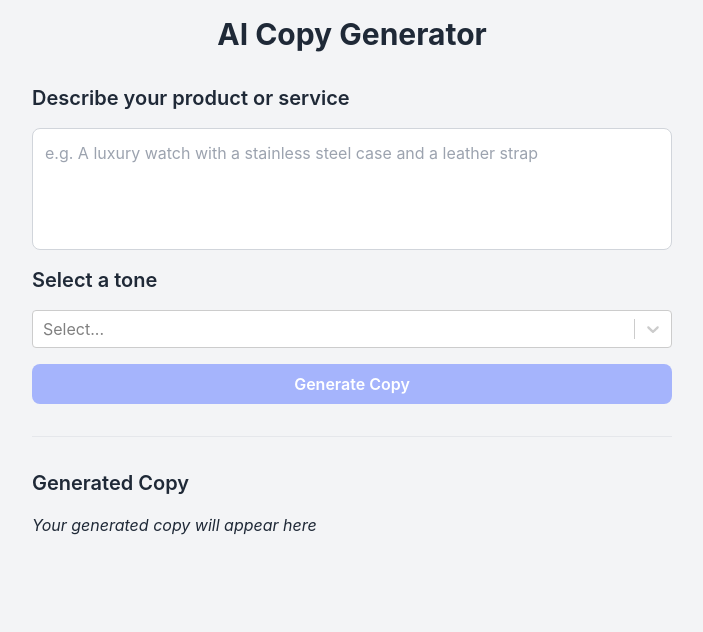
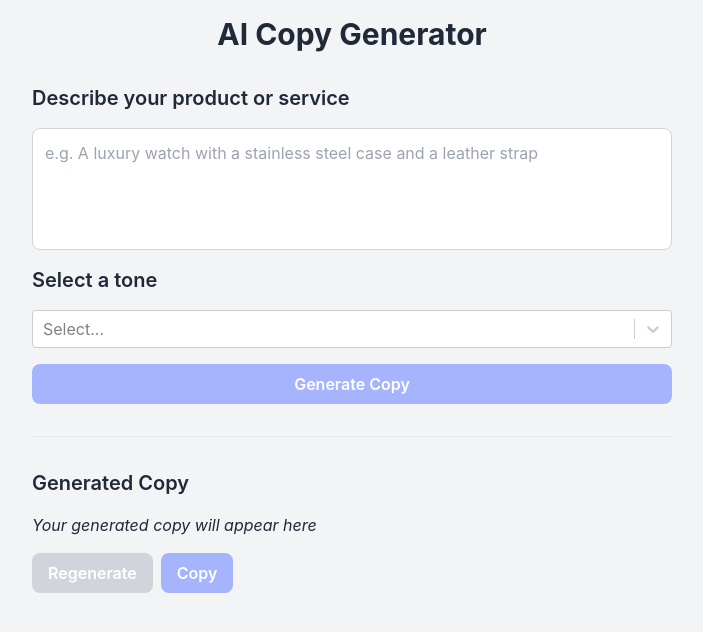
Before and after one commit to bryanguillen/ai-copy-generator, a Next.js app: page / in a window 1280 px wide. Shown: the top 632 px of the page, without its empty margins (288-991 px from the left). Built offline with nearby package versions, Linux system fonts and the light colour scheme.

Commit message:
Add support for copying and regenerating the output

```diff
--- a/src/app/page.tsx
+++ b/src/app/page.tsx
@@ -14,7 +14,6 @@ export default function Home() {
     setLoading(true);
     try {
       const copy = await getGeneratedCopy(input, selectedTone?.value || '');
-      console.log('copy', copy);
       setGeneratedCopy(copy || '');
     } catch (error) {
       console.error('Error generating copy:', error);
@@ -54,7 +53,7 @@ export default function Home() {
         </Button>
       </div>
 
-      <hr/>
+      <hr />
 
       <div className="flex flex-col gap-4">
         <h2 className="text-xl font-semibold">Generated Copy</h2>
@@ -62,6 +61,21 @@ export default function Home() {
         {!generatedCopy && (
           <p className="italic">Your generated copy will appear here</p>
         )}
+        <div className="flex gap-2">
+          <Button
+            onClick={() => onSubmit()}
+            variant="secondary"
+            disabled={loading || !generatedCopy}
+          >
+            Regenerate
+          </Button>
+          <Button
+            onClick={() => navigator.clipboard.writeText(generatedCopy)}
+            disabled={loading || !generatedCopy}
+          >
+            Copy
+          </Button>
+        </div>
       </div>
     </div>
   );
```
